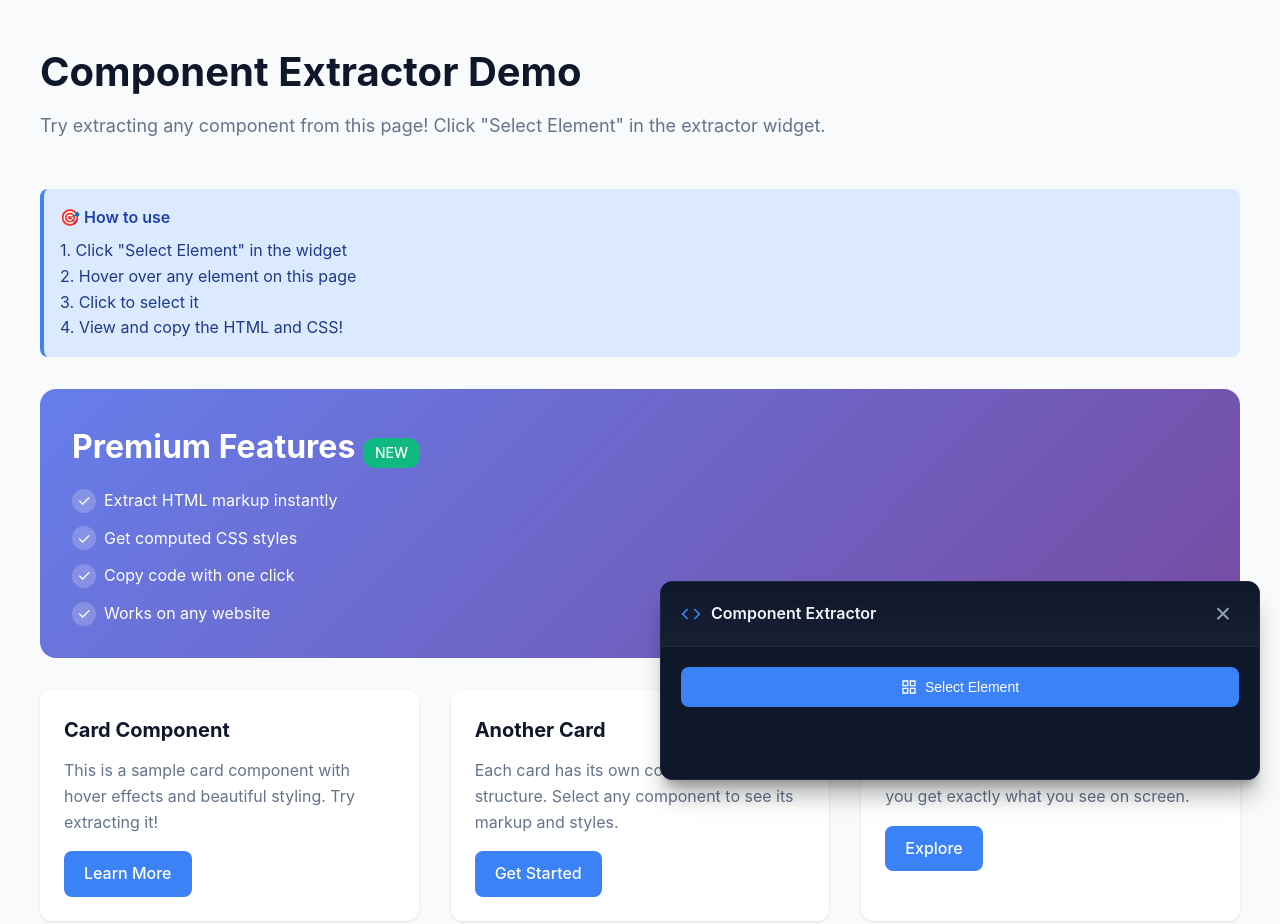
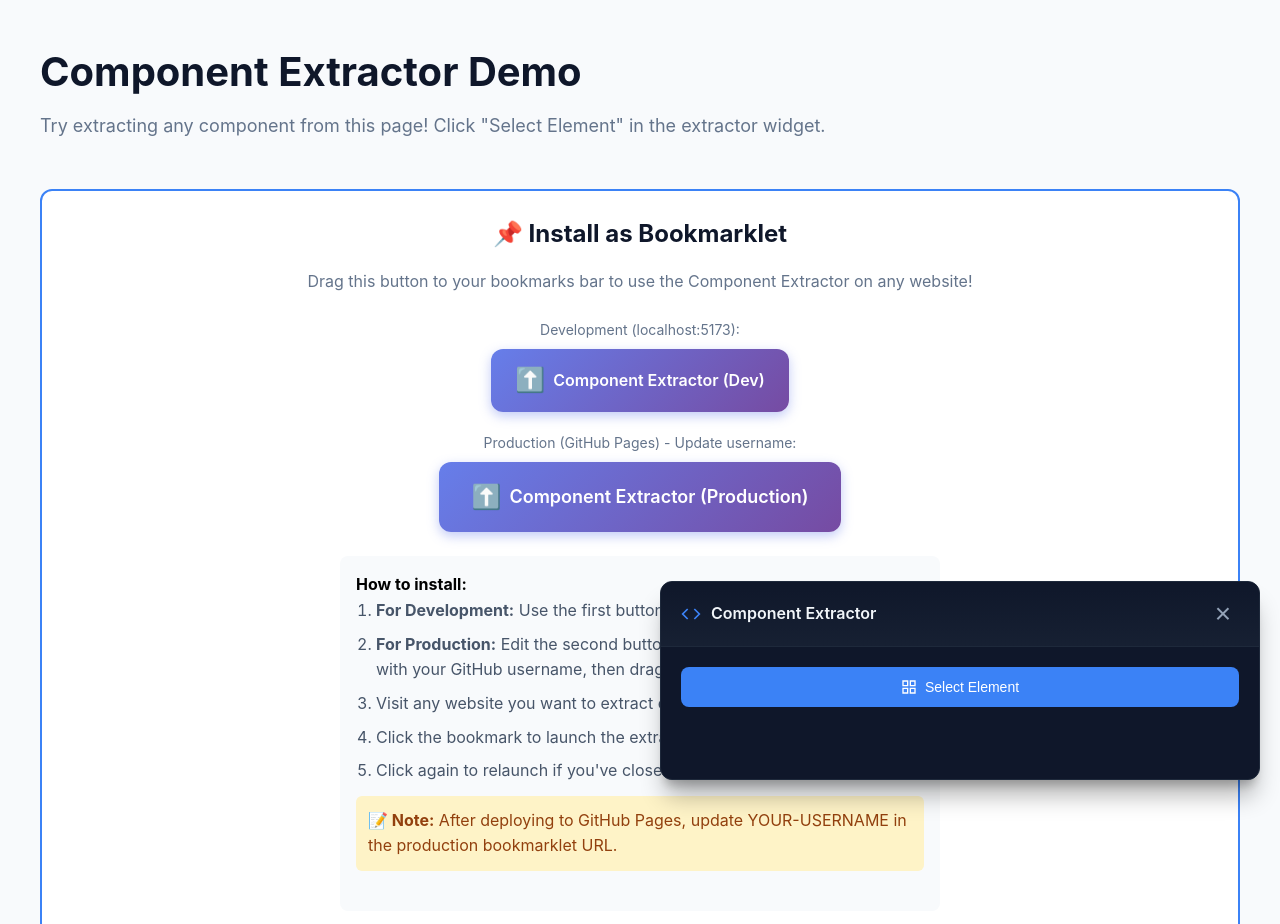
Before and after one commit to chrishow/element-extractor, a website built with Vite: page index.html in a window 1280 px wide. Shown: the top 924 px of the page. Built offline with nearby package versions, Linux system fonts and the light colour scheme.

Commit message:
Implement bookmarklet injection code, setup GitHub pages

```diff
--- a/index.html
+++ b/index.html
@@ -145,6 +145,71 @@
             font-size: 0.875rem;
             font-weight: 500;
         }
+
+        .bookmarklet-section {
+            background: #fff;
+            border: 2px solid #3b82f6;
+            border-radius: 12px;
+            padding: 24px;
+            margin-bottom: 2rem;
+            text-align: center;
+        }
+
+        .bookmarklet-section h2 {
+            color: #0f172a;
+            font-size: 1.5rem;
+            margin-bottom: 1rem;
+        }
+
+        .bookmarklet-section p {
+            color: #64748b;
+            margin-bottom: 1.5rem;
+        }
+
+        .bookmarklet-link {
+            display: inline-flex;
+            align-items: center;
+            gap: 8px;
+            padding: 16px 32px;
+            background: linear-gradient(135deg, #667eea 0%, #764ba2 100%);
+            color: white;
+            text-decoration: none;
+            border-radius: 12px;
+            font-weight: 600;
+            font-size: 1.125rem;
+            transition: transform 0.2s, box-shadow 0.2s;
+            box-shadow: 0 4px 12px rgba(102, 126, 234, 0.4);
+            cursor: move;
+        }
+
+        .bookmarklet-link:hover {
+            transform: translateY(-2px);
+            box-shadow: 0 6px 20px rgba(102, 126, 234, 0.5);
+        }
+
+        .drag-icon {
+            font-size: 1.5rem;
+        }
+
+        .install-steps {
+            margin-top: 1.5rem;
+            text-align: left;
+            max-width: 600px;
+            margin-left: auto;
+            margin-right: auto;
+            background: #f8fafc;
+            padding: 16px;
+            border-radius: 8px;
+        }
+
+        .install-steps ol {
+            margin-left: 20px;
+            color: #475569;
+        }
+
+        .install-steps li {
+            margin-bottom: 8px;
+        }
     </style>
 </head>
 
@@ -153,6 +218,50 @@
         <h1>Component Extractor Demo</h1>
         <p class="subtitle">Try extracting any component from this page! Click "Select Element" in the extractor widget.
         </p>
+
+        <div class="bookmarklet-section">
+            <h2>📌 Install as Bookmarklet</h2>
+            <p>Drag this button to your bookmarks bar to use the Component Extractor on any website!</p>
+
+            <!-- Development Bookmarklet (localhost) -->
+            <div style="margin-bottom: 20px;">
+                <p style="font-size: 0.875rem; color: #64748b; margin-bottom: 8px;">Development (localhost:5173):</p>
+                <a href="javascript:(function(){const e=document.getElementById('clone-element-widget');if(e&&e.remove(),window.CloneElementExtractor)return void new window.CloneElementExtractor;const t=document.createElement('script');t.src='http://localhost:5173/inject.js',t.id='clone-element-injector',document.head.appendChild(t)})();"
+                    class="bookmarklet-link" style="font-size: 1rem; padding: 12px 24px;"
+                    onclick="alert('Drag this link to your bookmarks bar!'); return false;">
+                    <span class="drag-icon">⬆️</span>
+                    Component Extractor (Dev)
+                </a>
+            </div>
+
+            <!-- Production Bookmarklet (GitHub Pages) -->
+            <div>
+                <p style="font-size: 0.875rem; color: #64748b; margin-bottom: 8px;">Production (GitHub Pages) - Update
+                    username:</p>
+                <a href="javascript:(function(){const e=document.getElementById('clone-element-widget');if(e&&e.remove(),window.CloneElementExtractor)return void new window.CloneElementExtractor;const t=document.createElement('script');t.src='https://YOUR-USERNAME.github.io/clone-element/inject.js',t.id='clone-element-injector',document.head.appendChild(t)})();"
+                    class="bookmarklet-link"
+                    onclick="alert('Update YOUR-USERNAME in the URL before using! Then drag to your bookmarks bar.'); return false;">
+                    <span class="drag-icon">⬆️</span>
+                    Component Extractor (Production)
+                </a>
+            </div>
+
+            <div class="install-steps">
+                <strong>How to install:</strong>
+                <ol>
+                    <li><strong>For Development:</strong> Use the first button above</li>
+                    <li><strong>For Production:</strong> Edit the second button's href to replace
+                        <code>YOUR-USERNAME</code> with your GitHub username, then drag it</li>
+                    <li>Visit any website you want to extract components from</li>
+                    <li>Click the bookmark to launch the extractor</li>
+                    <li>Click again to relaunch if you've closed it</li>
+                </ol>
+                <p style="margin-top: 12px; padding: 12px; background: #fef3c7; border-radius: 6px; color: #92400e;">
+                    <strong>📝 Note:</strong> After deploying to GitHub Pages, update YOUR-USERNAME in the production
+                    bookmarklet URL.
+                </p>
+            </div>
+        </div>
 
         <div class="alert">
             <div class="alert-title">🎯 How to use</div>
--- a/src/client.ts
+++ b/src/client.ts
@@ -3,6 +3,8 @@ import ElementExtractor from "./ElementExtractor";
 
 console.log('Client module loaded');
 
+// Make it globally accessible for bookmarklet
+(window as any).CloneElementExtractor = ElementExtractor;
 
 const elementExtractor = new ElementExtractor();
 
--- a/vite.config.ts
+++ b/vite.config.ts
@@ -2,6 +2,7 @@ import { defineConfig } from 'vite';
 
 // https://vitejs.dev/config/
 export default defineConfig({
+    base: './', // Use relative paths for GitHub Pages
     plugins: [
         // ... other plugins if you have any
     ],
@@ -13,4 +14,12 @@ export default defineConfig({
         cors: true,
         // host: '0.0.0.0', // Optional
     },
+    build: {
+        // Ensure inject.js is copied to dist
+        rollupOptions: {
+            input: {
+                main: './index.html',
+            }
+        }
+    }
 });
```
Also changed, not shown: public/inject.js (added, +54 -0 lines), src/bookmarklet.ts (added, +27 -0 lines), .github/workflows/deploy.yml (added), README.md (added).
